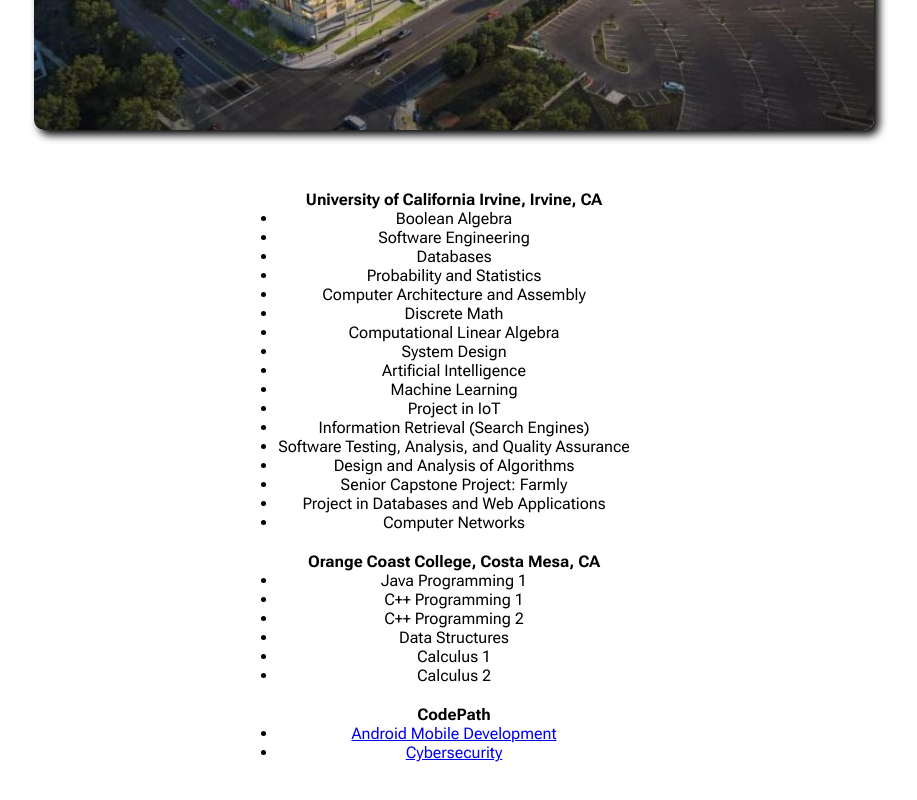
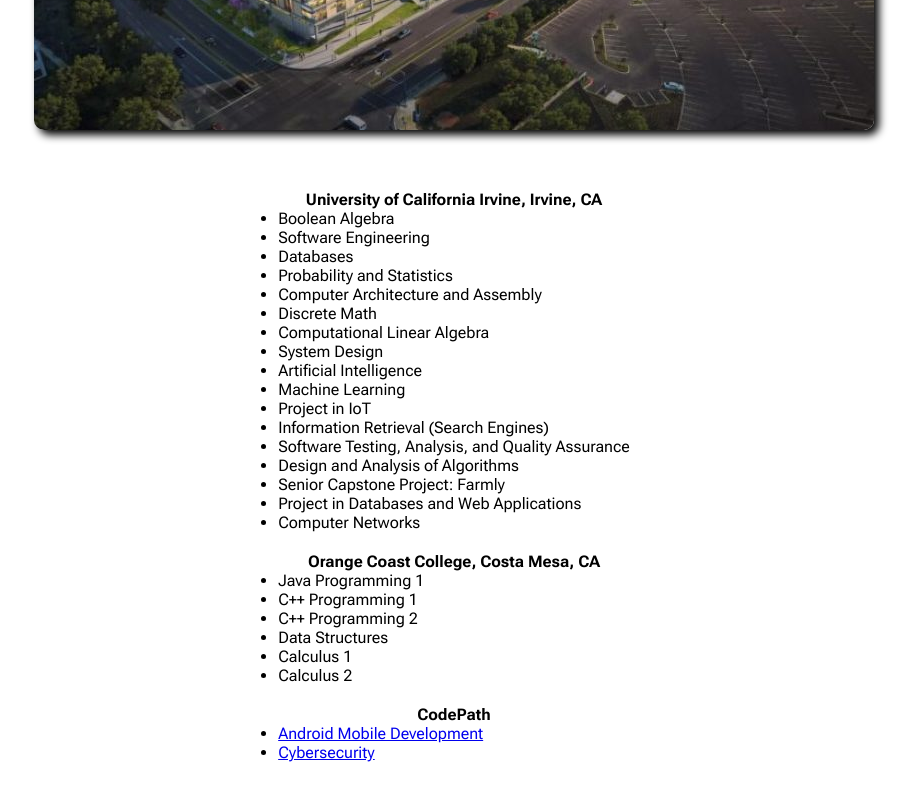
Before and after one commit to DennisHC/DennisHC.github.io, a React (Create React App) app: page /#/ in a window 1280 px wide. Shown: the part 8706-9506 px from the top of the page, without its empty margins (186-1103 px from the left). Built offline with nearby package versions, Linux system fonts and the light colour scheme; a web font is replaced by a local one.

Commit message:
Added: text-align: left for li elements

```diff
--- a/src/styles/global.scss
+++ b/src/styles/global.scss
@@ -4,6 +4,10 @@
     box-sizing: border-box;
     font-family: "Roboto Flex", sans-serif;
     text-align: center;
+}
+
+li {
+    text-align: left;
 }
 
 .fa-icon {
```
